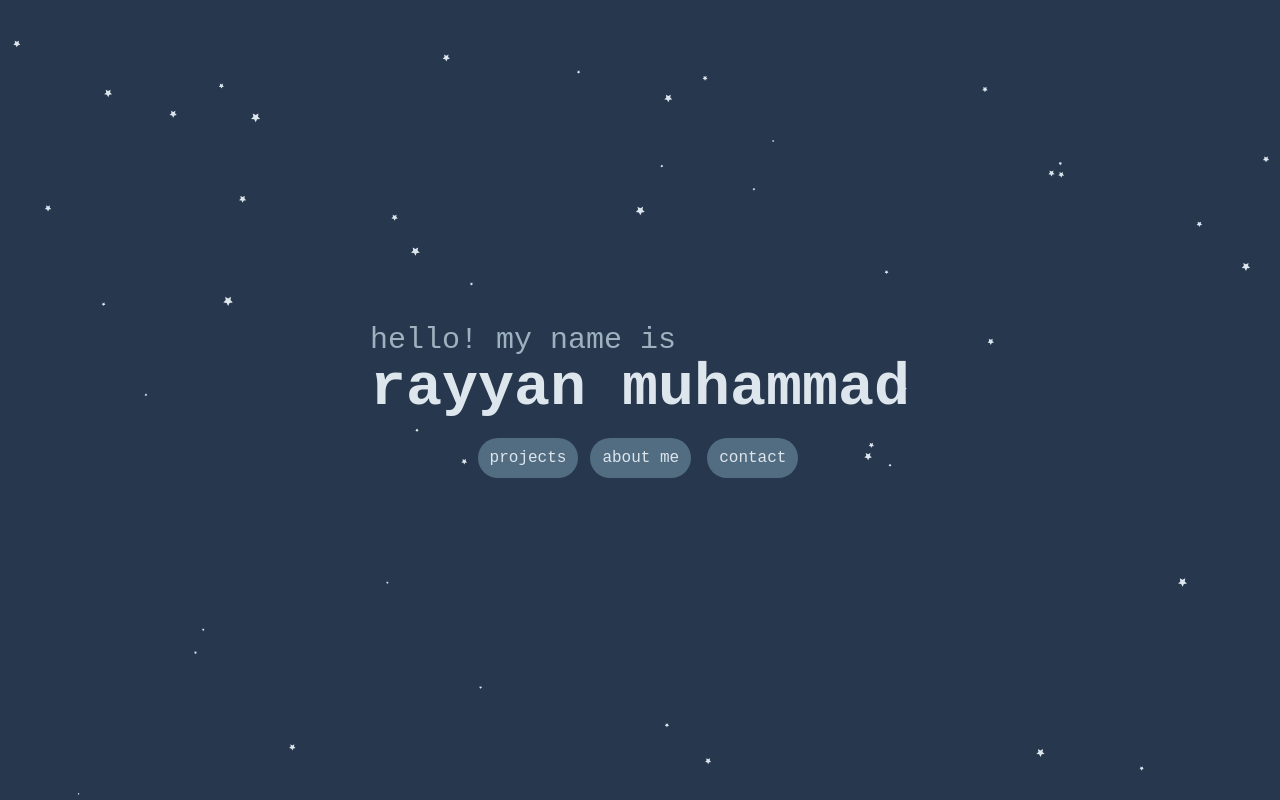
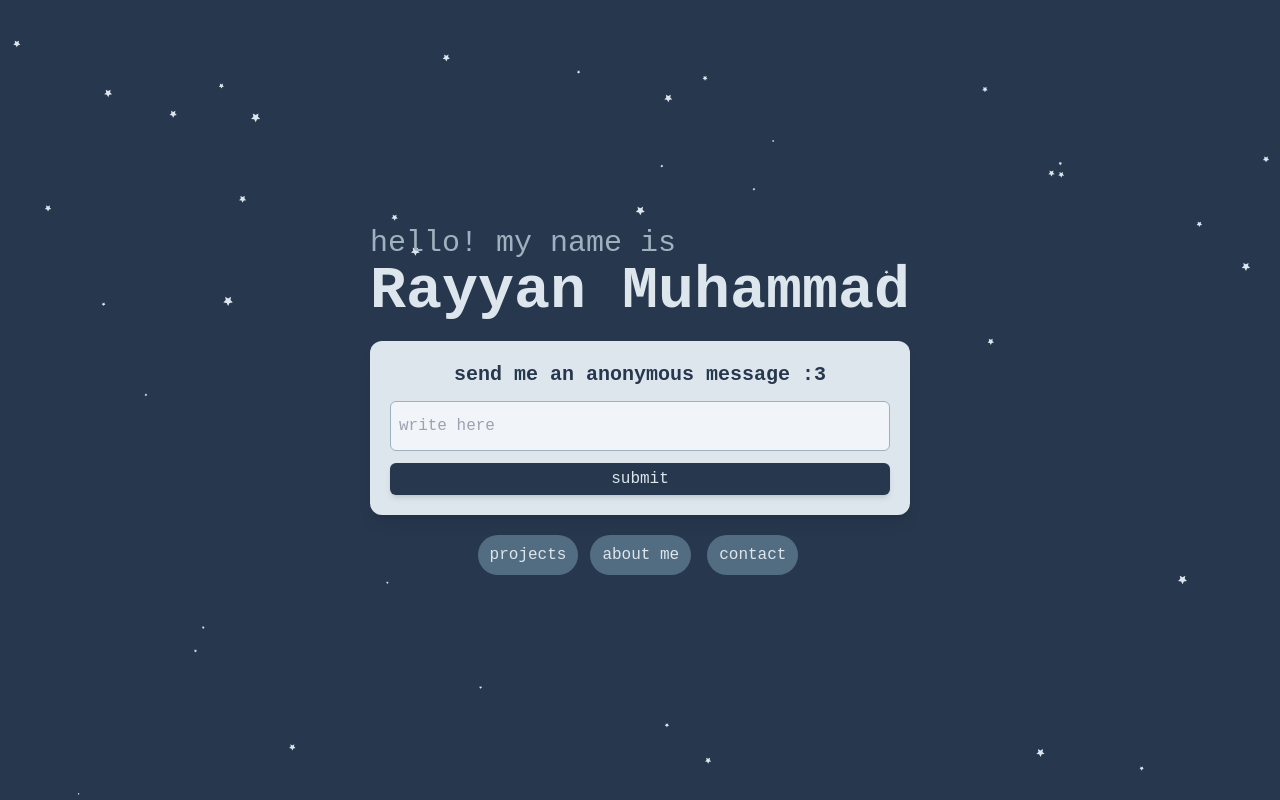
Before and after one commit to raayyann/portfolio, a Next.js app: page / in a window 1280 px wide. Built offline with nearby package versions, Linux system fonts and the light colour scheme.

Commit message:
updating home page

```diff
--- a/src/app/page.tsx
+++ b/src/app/page.tsx
@@ -1,58 +1,63 @@
 "use client";
-import { useEffect, useState } from "react";
-import BackgroundParticle from "./components/BackgroundParticle";
+import { useState } from "react";
+import BackgroundParticle from "../components/BackgroundParticle";
+import Wrapper from "@/components/Wrapper";
+import Button from "@/components/Button";
 
 export default function Home() {
-  const [opacity, setOpacity] = useState(0);
-  const [delay, setDelay] = useState(700);
-  const [disabled, setDisabled] = useState(false);
-
-  useEffect(() => {
-    setOpacity(1);
-    setTimeout(() => {
-      setDelay(0);
-    }, 100);
-  }, []);
+  const opacity = useState(0);
 
   return (
-    <div
-      className={`flex opacity-0 transition-opacity delay-${delay} duration-1000 ease-in-out`}
-      style={{ opacity }}
-    >
+    <Wrapper className="flex" delay={1000} opacity={opacity}>
       <BackgroundParticle />
-      <div className="mx-auto flex h-screen items-center p-5">
+      <div className="mx-auto flex h-screen items-center">
         <div>
           <h3 className="text-3xl text-pallete-2">hello! my name is</h3>
-          <h1 className="text-6xl font-bold text-pallete-1">rayyan muhammad</h1>
+          <h1 className="text-6xl font-bold text-pallete-1">Rayyan Muhammad</h1>
+          <div className="shadow-lg p-5 rounded-xl bg-pallete-1 text-pallete-4 mt-5">
+            <p className="text-xl ff-mono text-center font-bold">
+              send me an anonymous message :3
+            </p>
+            <input
+              type="text"
+              name="message"
+              className="w-full ff-mono bg-slate-100 border border-pallete-2 p-2 py-3 rounded-md mt-3 outline-none"
+              autoComplete="off"
+              placeholder="write here"
+              required
+            />
+            <button
+              type="button"
+              className="bg-pallete-4 ff-mono p-1 w-full rounded-md text-pallete-1 shadow-md mt-3 hover:opacity-90"
+            >
+              submit
+            </button>
+          </div>
           <div className="flex justify-center">
-            <button
+            <Button
               className="px-3 py-2 mx-1 bg-pallete-3 rounded-full text-pallete-1 mt-5 hover:opacity-75"
-              disabled={disabled}
-              onClick={() => {
-                setDisabled(true);
-                setOpacity(0);
-              }}
+              href="/projects"
+              opacity={opacity}
             >
               projects
-            </button>
-            <button
+            </Button>
+            <Button
               className="px-3 py-2 mx-2 bg-pallete-3 rounded-full text-pallete-1 mt-5 hover:opacity-75"
-              disabled={disabled}
+              href="/aboutme"
+              opacity={opacity}
             >
               about me
-            </button>
-            <button
+            </Button>
+            <Button
               className="px-3 py-2 mx-2 bg-pallete-3 rounded-full text-pallete-1 mt-5 hover:opacity-75"
-              disabled={disabled}
+              href="contact"
+              opacity={opacity}
             >
               contact
-            </button>
+            </Button>
           </div>
         </div>
       </div>
-      {/* <div className="mx-auto flex h-screen w-screen p-5 bg-pallete-4">
-        <h1 className="text-3xl font-bold text-pallete-1">Projects</h1>
-      </div> */}
-    </div>
+    </Wrapper>
   );
 }
--- /dev/null
+++ b/src/components/Button.tsx
@@ -0,0 +1,33 @@
+import { useRouter } from "next/navigation";
+import { Dispatch, SetStateAction, useState } from "react";
+
+export default function Button({
+  className,
+  href,
+  opacity,
+  children,
+}: {
+  className: string;
+  href: string;
+  opacity: [number, Dispatch<SetStateAction<number>>];
+  children: React.ReactNode;
+}) {
+  const [disabled, setDisabled] = useState(false);
+  const [o, setOpacity] = opacity;
+
+  const router = useRouter();
+
+  const clickHandle = () => {
+    setDisabled(true);
+    setOpacity(0);
+    setTimeout(() => {
+      router.push(href);
+    }, 1000);
+  };
+
+  return (
+    <button className={className} disabled={disabled} onClick={clickHandle}>
+      {children}
+    </button>
+  );
+}
--- /dev/null
+++ b/src/components/Wrapper.tsx
@@ -0,0 +1,33 @@
+import { Dispatch, SetStateAction, useEffect, useState } from "react";
+
+export default function Wrapper({
+  className = "",
+  delay = 0,
+  opacity,
+  children,
+}: {
+  className?: string;
+  opacity: [number, Dispatch<SetStateAction<number>>];
+  delay?: number;
+  children: React.ReactNode;
+}) {
+  const [o, setOpacity] = opacity;
+  const [d, setDelay] = useState(delay);
+
+  useEffect(() => {
+    setOpacity(1);
+    console.log(d);
+    setTimeout(() => {
+      setDelay(0);
+    }, d);
+  }, []);
+
+  return (
+    <div
+      className={`${className} opacity-0 transition-opacity delay-${d} duration-1000 ease-in-out`}
+      style={{ opacity: o }}
+    >
+      {children}
+    </div>
+  );
+}
```
Also changed, not shown: src/components/BackgroundParticle.tsx (renamed from src/app/components/BackgroundParticle.tsx).
